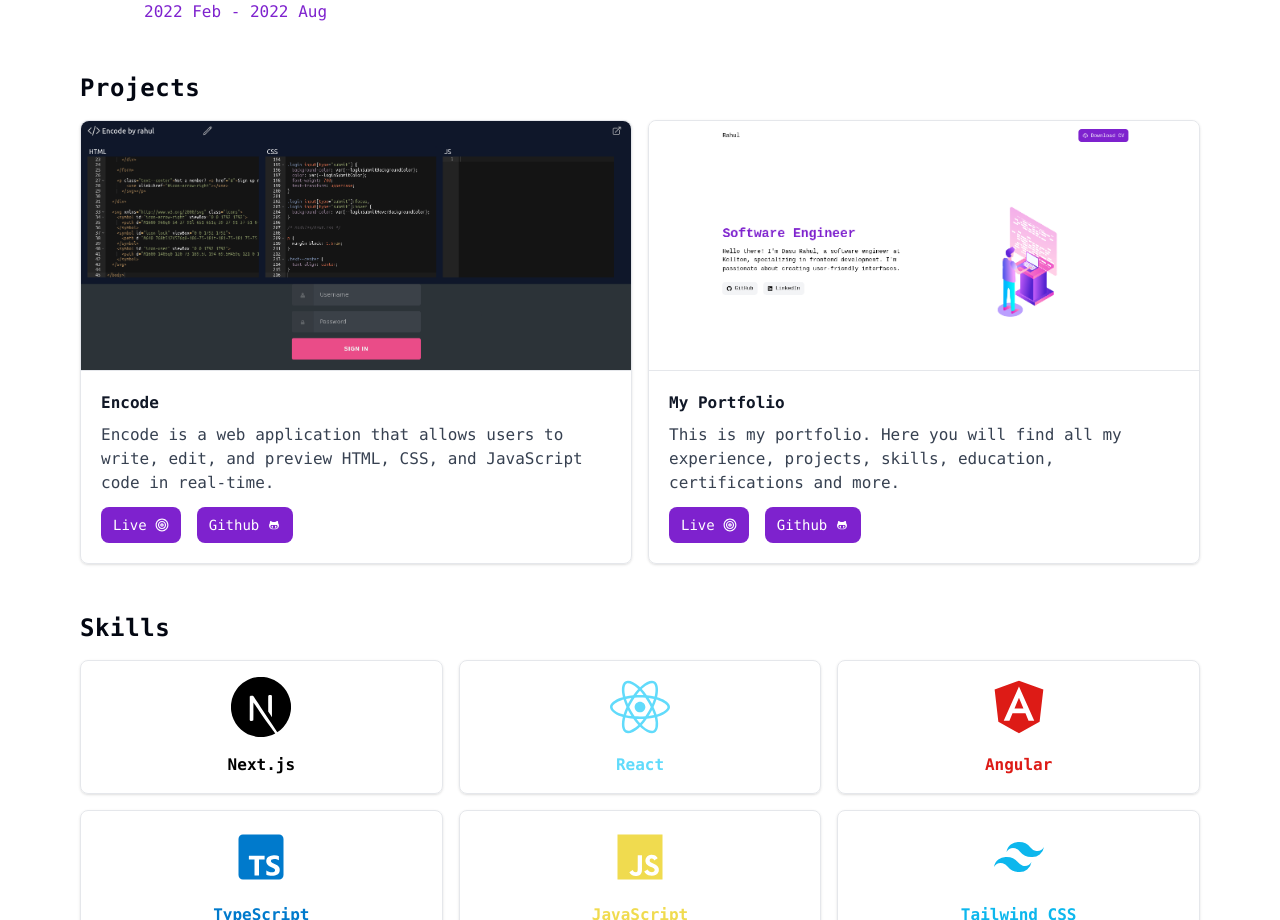
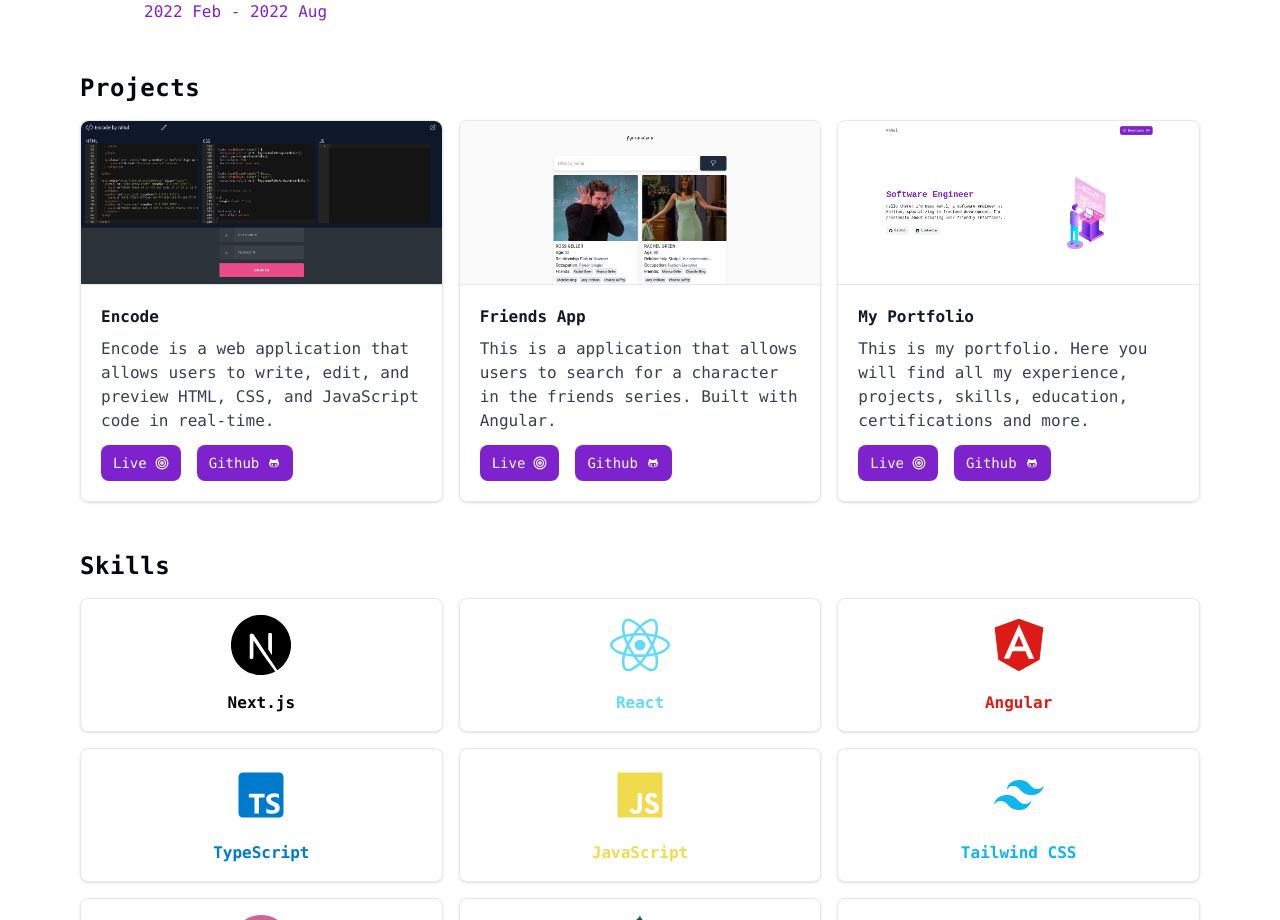
Before and after one commit to dasurahul/my-portfolio, a React (Vite) app: page / in a window 1280 px wide. Shown: the part 1000-1920 px from the top of the page. Built offline with nearby package versions, Linux system fonts and the light colour scheme.

Commit message:
added friends app project

```diff
--- a/src/App.jsx
+++ b/src/App.jsx
@@ -52,6 +52,13 @@ export default function App() {
           imageSrc="assets/encode.png"
           liveUrl="https://encode-rahul.vercel.app"
           githubUrl="https://github.com/dasurahul/encode"
+        />
+        <Project
+          title="Friends App"
+          subtitle="This is a application that allows users to search for a character in the friends series. Built with Angular."
+          imageSrc="assets/friends-app.png"
+          liveUrl="https://friends-app-rahul.vercel.app"
+          githubUrl="https://github.com/dasurahul/friends-app"
         />
         <Project
           title="My Portfolio"
```
